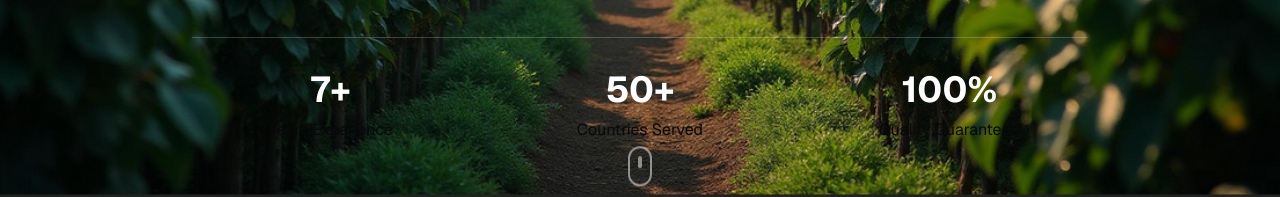
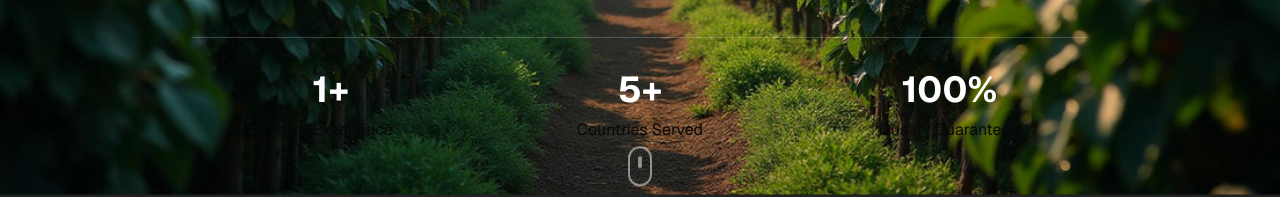
Before and after one commit to mcwachira/beams-coffee, a Next.js app: page / in a window 1280 px wide. Shown: the part 572-769 px from the top of the page. Built offline with nearby package versions, Linux system fonts and the light colour scheme.

Commit message:
Made some changes to the Hero Component

```diff
--- a/components/Hero.tsx
+++ b/components/Hero.tsx
@@ -75,13 +75,13 @@ const Hero = () => {
           <div className="grid grid-cols-1 md:grid-cols-3 gap-8 mt-16 pt-8 border-t border-white/20">
             <div className="text-center">
               <div className="text-3xl md:text-4xl font-bold text-white mb-2">
-                7+
+                1+
               </div>
               <div className="text-coffee-cream">Years Experience</div>
             </div>
             <div className="text-center">
               <div className="text-3xl md:text-4xl font-bold text-white mb-2">
-                50+
+                5+
               </div>
               <div className="text-coffee-cream">Countries Served</div>
             </div>
```
